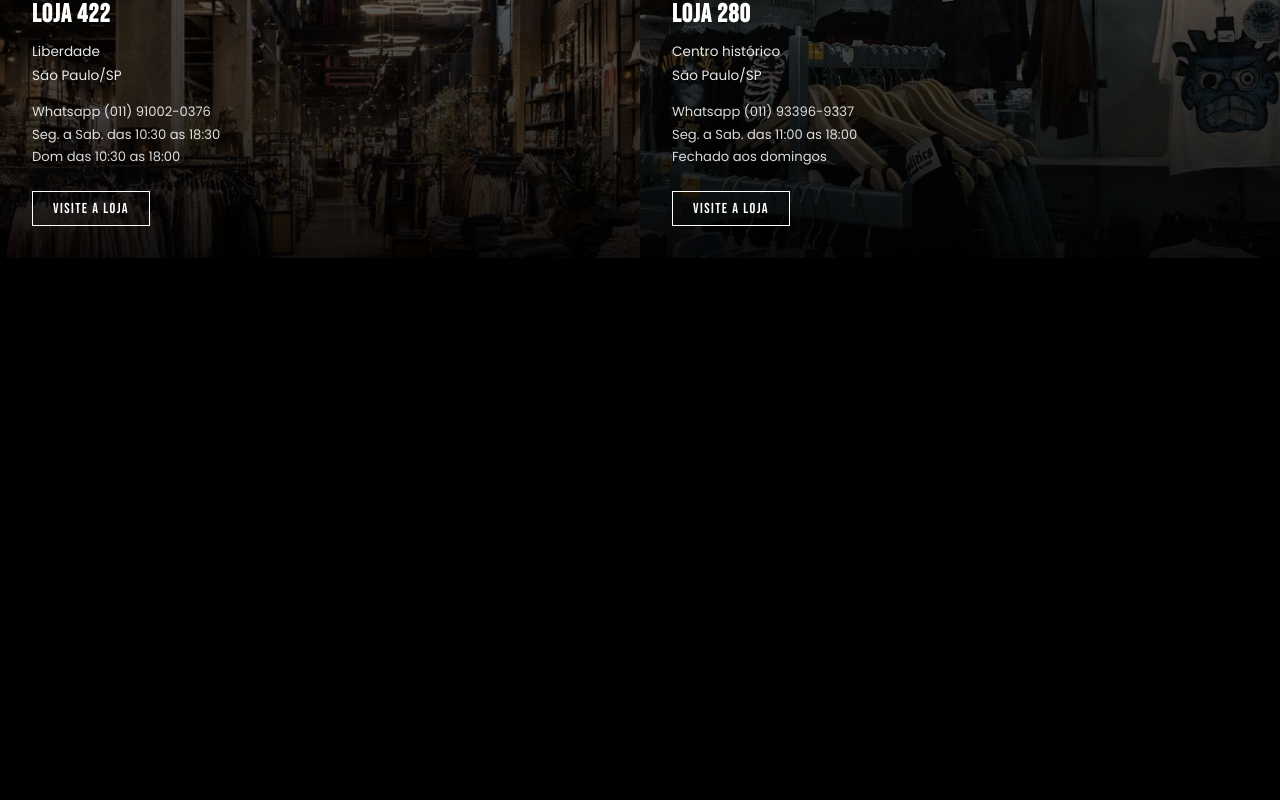
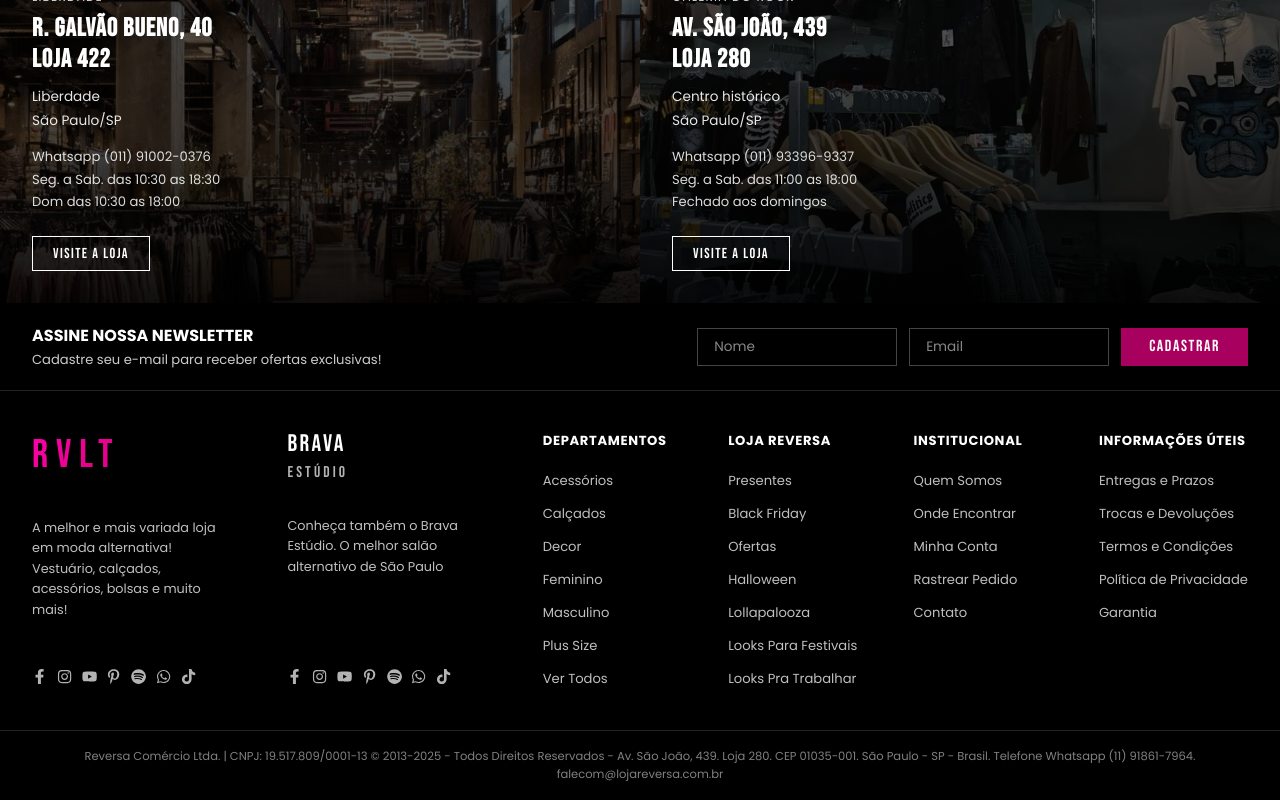
Before and after one commit to LeonardoPigatti/reversa-shop-rebrand, a React (Vite) app: page / in a window 1280 px wide. Shown: the part 1072-1872 px from the top of the page. Before the commit the page ends 1330 px from the top, so only its background shows below. Built offline with nearby package versions, Linux system fonts and the light colour scheme.

Commit message:
Create store

```diff
--- a/package.json
+++ b/package.json
@@ -10,7 +10,8 @@
   },
   "dependencies": {
     "react": "^18.3.1",
-    "react-dom": "^18.3.1"
+    "react-dom": "^18.3.1",
+    "react-icons": "^5.6.0"
   },
   "devDependencies": {
     "@vitejs/plugin-react": "^4.3.1",
--- a/src/App.jsx
+++ b/src/App.jsx
@@ -5,6 +5,10 @@
 import CategorySection from './components/CategorySection/CategorySection'
 import ProductGrid from './components/ProductGrid/ProductGrid'
 import StoreLocator from './components/StoreLocator/StoreLocator'
+import MarqueeStrip from './components/MarqueeStrip/MarqueeStrip'
+import Footer from './components/Footer/Footer'
+
+
 
 
 export default function App() {
@@ -20,7 +24,10 @@
   {selectedCategory && (
     <ProductGrid category={selectedCategory} />
   )}
-  <StoreLocator />
+    <MarqueeStrip />
+    <StoreLocator />
+    <Footer />
+
 </main>
     </>
   )
--- /dev/null
+++ b/src/components/Footer/Footer.css
@@ -0,0 +1,171 @@
+.footer {
+  background: var(--color-black);
+  color: var(--color-white);
+  font-family: var(--font-body);
+}
+
+/* ── Newsletter ── */
+.footer__newsletter {
+  display: flex;
+  align-items: center;
+  justify-content: space-between;
+  gap: 2rem;
+  padding: 1.25rem 2rem;
+  border-bottom: 1px solid #222;
+  flex-wrap: wrap;
+}
+
+.footer__newsletter-text strong {
+  font-size: 1rem;
+  font-weight: 700;
+  display: block;
+}
+
+.footer__newsletter-text p {
+  font-size: 0.82rem;
+  opacity: 0.8;
+  margin-top: 2px;
+}
+
+.footer__newsletter-form {
+  display: flex;
+  gap: 0.75rem;
+  flex-wrap: wrap;
+}
+
+.footer__input {
+  background: transparent;
+  border: 1px solid #444;
+  color: var(--color-white);
+  padding: 0.5rem 1rem;
+  font-family: var(--font-body);
+  font-size: 0.85rem;
+  outline: none;
+  width: 200px;
+  transition: border-color var(--transition);
+}
+
+.footer__input::placeholder { color: #888; }
+.footer__input:focus { border-color: var(--color-primary); }
+
+.footer__btn {
+  background: var(--color-primary-dark);
+  color: var(--color-white);
+  font-family: var(--font-display);
+  font-size: 1rem;
+  letter-spacing: 0.1em;
+  padding: 0.5rem 1.75rem;
+  cursor: pointer;
+  transition: background var(--transition);
+}
+
+.footer__btn:hover { background: var(--color-primary); }
+
+/* ── Main ── */
+.footer__main {
+  display: flex;
+  justify-content: space-between;
+  gap: 1.5rem;
+  padding: 2.5rem 2rem;
+  flex-wrap: wrap;
+  border-bottom: 1px solid #222;
+}
+
+/* ── Brand / Brava ── */
+.footer__logo {
+  font-family: var(--font-display);
+  font-size: 2.5rem;
+  letter-spacing: 0.2em;
+  background: var(--gradient-magenta);
+  -webkit-background-clip: text;
+  -webkit-text-fill-color: transparent;
+}
+
+.footer__brava-title {
+  font-family: var(--font-display);
+  font-size: 1.5rem;
+  letter-spacing: 0.1em;
+  line-height: 1.1;
+}
+
+.footer__brava-title small {
+  font-size: 0.65em;
+  letter-spacing: 0.2em;
+  opacity: 0.7;
+}
+
+.footer__brand,
+.footer__brava {
+  display: flex;
+  flex-direction: column;
+  justify-content: space-between;
+  min-height: 160px;
+}
+
+.footer__desc {
+  font-size: 0.8rem;
+  opacity: 0.75;
+  line-height: 1.6;
+  margin: 0.75rem 0;
+  max-width: 200px;
+}
+
+.footer__socials {
+  display: flex;
+  gap: 0.6rem;
+  flex-wrap: wrap;
+  margin-top: 0.5rem;
+}
+
+.footer__social-link {
+  color: var(--color-white);
+  font-size: 0.95rem;
+  opacity: 0.7;
+  transition: opacity var(--transition), color var(--transition);
+}
+
+.footer__social-link:hover {
+  opacity: 1;
+  color: var(--color-primary);
+}
+
+/* ── Colunas de links ── */
+.footer__col {
+  min-width: 130px;
+}
+
+.footer__col-title {
+  font-family: var(--font-body);
+  font-size: 0.82rem;
+  font-weight: 700;
+  letter-spacing: 0.05em;
+  margin-bottom: 1rem;
+  text-transform: uppercase;
+}
+
+.footer__col-list {
+  list-style: none;
+  display: flex;
+  flex-direction: column;
+  gap: 0.5rem;
+}
+
+.footer__link {
+  font-size: 0.82rem;
+  opacity: 0.75;
+  transition: opacity var(--transition), color var(--transition);
+}
+
+.footer__link:hover {
+  opacity: 1;
+  color: var(--color-primary);
+}
+
+/* ── Bottom ── */
+.footer__bottom {
+  padding: 1rem 2rem;
+  font-size: 0.72rem;
+  opacity: 0.5;
+  text-align: center;
+  line-height: 1.6;
+}
--- /dev/null
+++ b/src/components/Footer/Footer.jsx
@@ -0,0 +1,91 @@
+import './Footer.css'
+import { FaFacebookF, FaInstagram, FaYoutube, FaPinterestP, FaSpotify, FaWhatsapp, FaTiktok } from 'react-icons/fa'
+
+const SOCIALS = [
+  { icon: <FaFacebookF />, href: '#' },
+  { icon: <FaInstagram />, href: '#' },
+  { icon: <FaYoutube />,   href: '#' },
+  { icon: <FaPinterestP />, href: '#' },
+  { icon: <FaSpotify />,   href: '#' },
+  { icon: <FaWhatsapp />,  href: '#' },
+  { icon: <FaTiktok />,    href: '#' },
+]
+
+const LINKS = {
+  DEPARTAMENTOS: ['Acessórios', 'Calçados', 'Decor', 'Feminino', 'Masculino', 'Plus Size', 'Ver Todos'],
+  'LOJA REVERSA': ['Presentes', 'Black Friday', 'Ofertas', 'Halloween', 'Lollapalooza', 'Looks Para Festivais', 'Looks Pra Trabalhar'],
+  INSTITUCIONAL: ['Quem Somos', 'Onde Encontrar', 'Minha Conta', 'Rastrear Pedido', 'Contato'],
+  'INFORMAÇÕES ÚTEIS': ['Entregas e Prazos', 'Trocas e Devoluções', 'Termos e Condições', 'Política de Privacidade', 'Garantia'],
+}
+
+export default function Footer() {
+  return (
+    <footer className="footer">
+
+      {/* Newsletter */}
+      <div className="footer__newsletter">
+        <div className="footer__newsletter-text">
+          <strong>ASSINE NOSSA NEWSLETTER</strong>
+          <p>Cadastre seu e-mail para receber ofertas exclusivas!</p>
+        </div>
+        <div className="footer__newsletter-form">
+          <input type="text" placeholder="Nome" className="footer__input" />
+          <input type="email" placeholder="Email" className="footer__input" />
+          <button className="footer__btn">CADASTRAR</button>
+        </div>
+      </div>
+
+      {/* Main */}
+      <div className="footer__main">
+
+        {/* Coluna brand */}
+        <div className="footer__brand">
+          <span className="footer__logo">RVLT</span>
+          <p className="footer__desc">
+            A melhor e mais variada loja em moda alternativa! Vestuário, calçados, acessórios, bolsas e muito mais!
+          </p>
+          <div className="footer__socials">
+            {SOCIALS.map((s, i) => (
+              <a key={i} href={s.href} className="footer__social-link">{s.icon}</a>
+            ))}
+          </div>
+        </div>
+
+        {/* Coluna Brava */}
+        <div className="footer__brava">
+          <span className="footer__brava-title">BRAVA<br /><small>ESTÚDIO</small></span>
+<p
+  className="footer__desc"
+  style={{ bottom: '25px', position: 'relative' }}
+>
+  Conheça também o Brava Estúdio. O melhor salão alternativo de São Paulo
+</p>
+          <div className="footer__socials">
+            {SOCIALS.map((s, i) => (
+              <a key={i} href={s.href} className="footer__social-link">{s.icon}</a>
+            ))}
+          </div>
+        </div>
+
+        {/* Colunas de links */}
+        {Object.entries(LINKS).map(([title, items]) => (
+          <div key={title} className="footer__col">
+            <h4 className="footer__col-title">{title}</h4>
+            <ul className="footer__col-list">
+              {items.map((item) => (
+                <li key={item}><a href="#" className="footer__link">{item}</a></li>
+              ))}
+            </ul>
+          </div>
+        ))}
+
+      </div>
+
+      {/* Bottom */}
+      <div className="footer__bottom">
+        <p>Reversa Comércio Ltda. | CNPJ: 19.517.809/0001-13 © 2013-2025 - Todos Direitos Reservados - Av. São João, 439. Loja 280. CEP 01035-001. São Paulo - SP - Brasil. Telefone Whatsapp (11) 91861-7964. falecom@lojareversa.com.br</p>
+      </div>
+
+    </footer>
+  )
+}
--- /dev/null
+++ b/src/components/MarqueeStrip/MarqueeStrip.css
@@ -0,0 +1,29 @@
+.marquee-strip {
+  background: var(--gradient-magenta);
+  overflow: hidden;
+  padding: 10px 0;
+  white-space: nowrap;
+}
+
+.marquee-strip__track {
+  display: inline-flex;
+  animation: marquee 18s linear infinite;
+}
+
+.marquee-strip__item {
+  font-family: var(--font-display);
+  font-size: 1rem;
+  letter-spacing: 0.15em;
+  color: var(--color-white);
+  padding: 0 1.5rem;
+}
+
+.marquee-strip__dot {
+  opacity: 0.7;
+  font-size: 0.7rem;
+}
+
+@keyframes marquee {
+  from { transform: translateX(0); }
+  to   { transform: translateX(-33.333%); }
+}
--- /dev/null
+++ b/src/components/MarqueeStrip/MarqueeStrip.jsx
@@ -0,0 +1,19 @@
+import './MarqueeStrip.css'
+
+const ITEMS = ['ENVIO PARA TODO O BRASIL', 'MODA ALTERNATIVA', 'EM ATÉ 6X SEM JUROS', '1º TROCA GRATIS']
+
+export default function MarqueeStrip() {
+  const repeated = [...ITEMS, ...ITEMS, ...ITEMS]
+
+  return (
+    <div className="marquee-strip">
+      <div className="marquee-strip__track">
+        {repeated.map((item, i) => (
+          <span key={i} className="marquee-strip__item">
+            {item} <span className="marquee-strip__dot"></span>
+          </span>
+        ))}
+      </div>
+    </div>
+  )
+}
```
Also changed, not shown: 1 other file (tests, documents, lock files or other folders).
